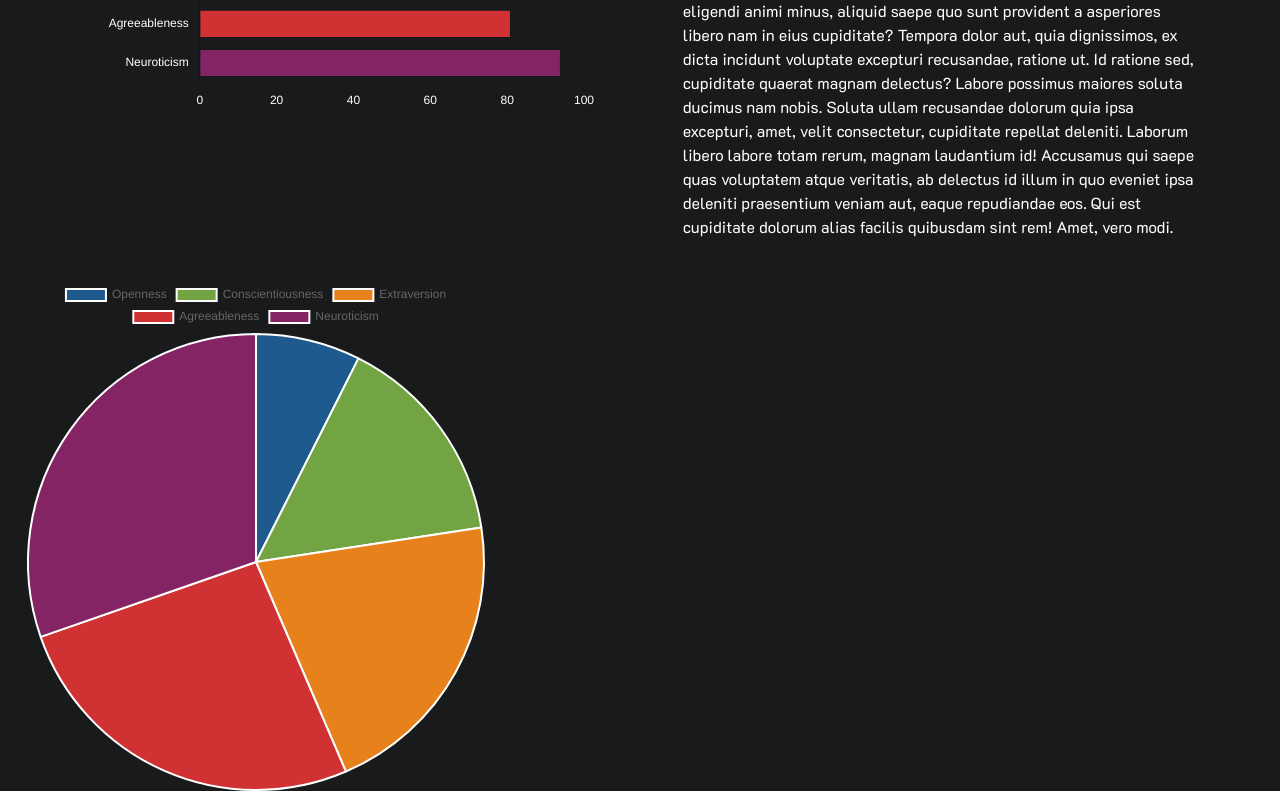
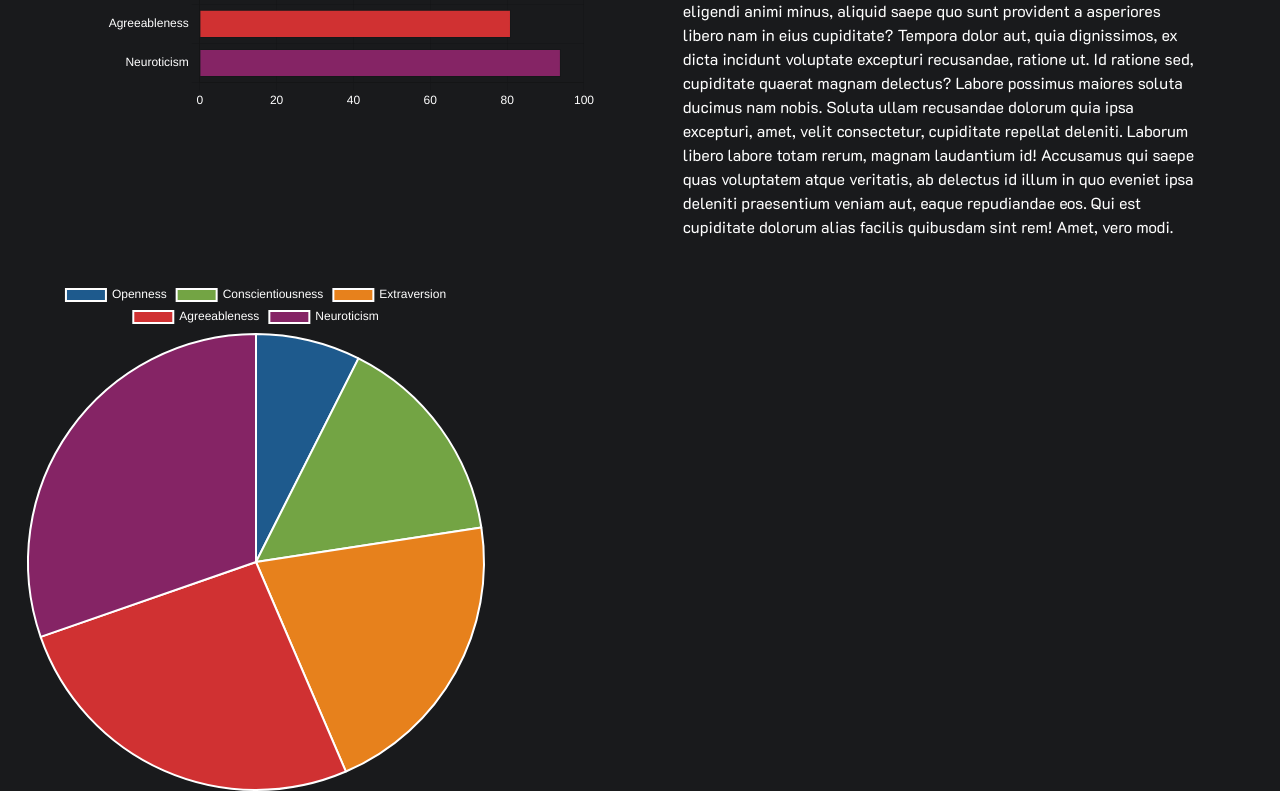
Before and after one commit to amilpa/Personiphy, a Next.js app: page /profile in a window 1280 px wide. Shown: the part 321-1112 px from the top of the page. Built offline with nearby package versions, Linux system fonts and the light colour scheme; no server answers; sample sign-in values are in the browser's storage.

Commit message:
Changed the color of the legend

```diff
--- a/src/app/(routes)/profile/PieChart.js
+++ b/src/app/(routes)/profile/PieChart.js
@@ -22,14 +22,15 @@ export default function drawPieChart(){
         }]
     }
 
-    const options={
-
+const options={
+    plugins:{
         legend:{
             labels:{
                 color:"white"
             }
         }
     }
+}
 
     return(
         <Pie data={data} options={options}/>
```
